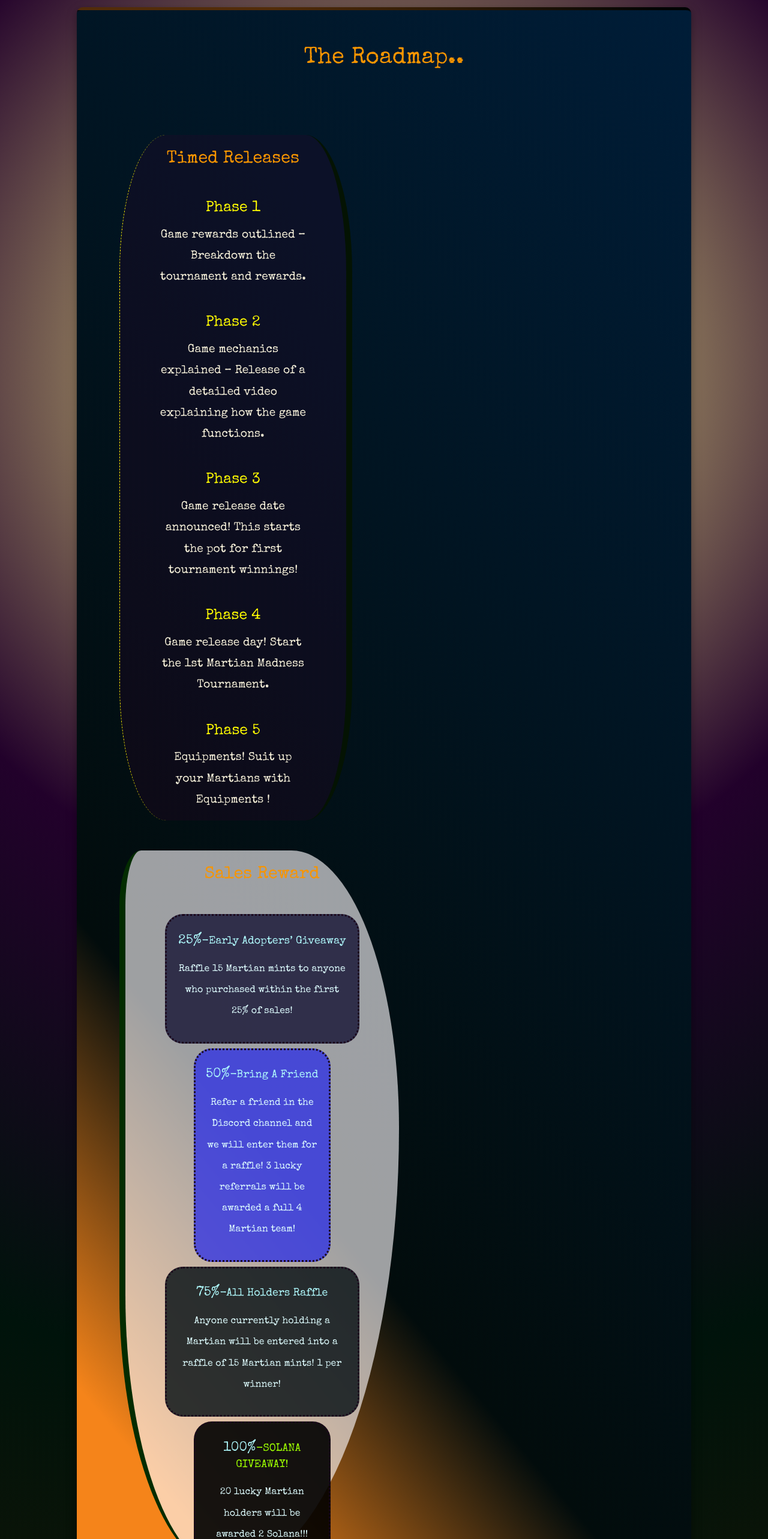
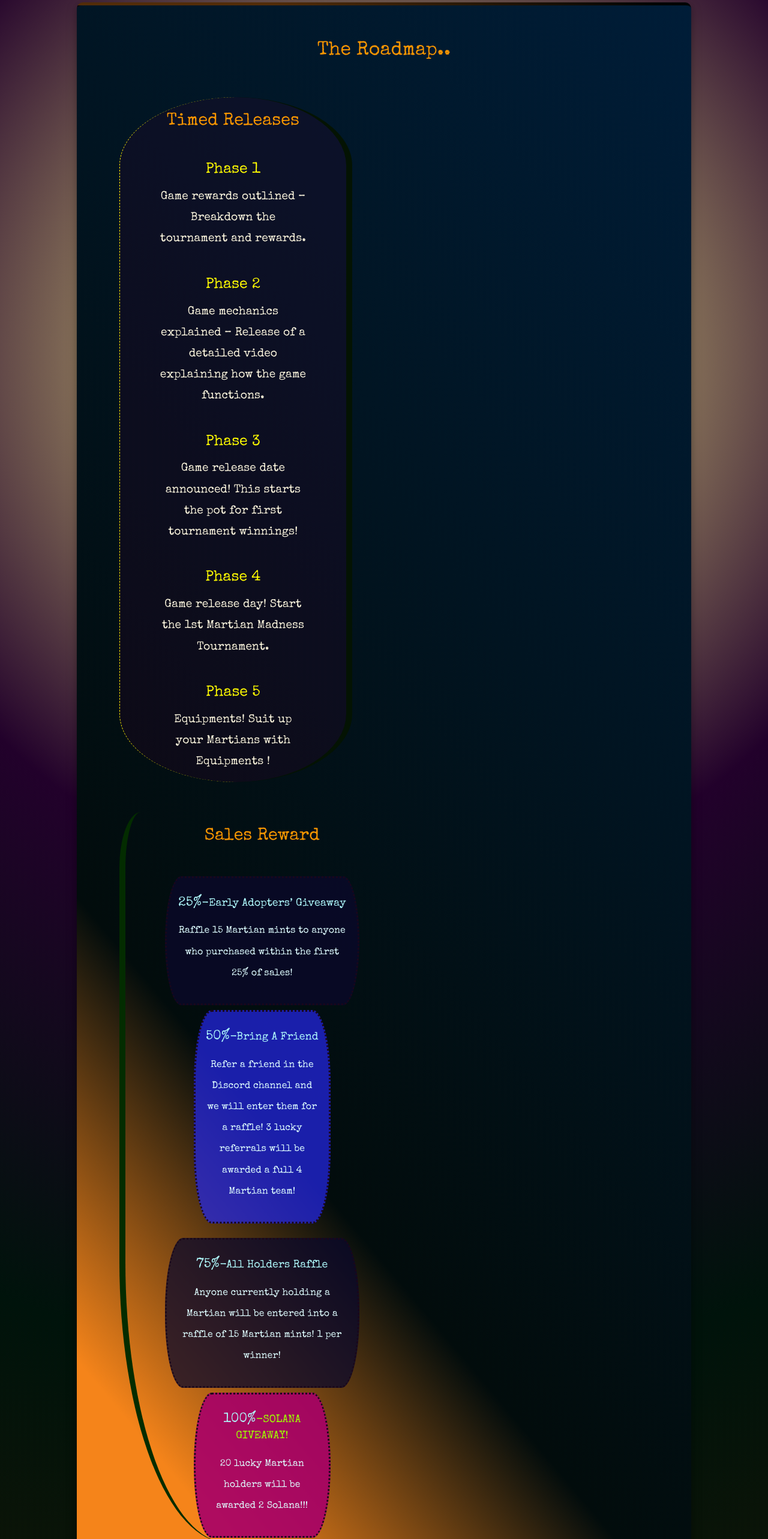
Before and after one commit to Monika-ch/MartianMadness, a React (Create React App) app: page / in a window 1280 px wide. Shown: the part 5019-7585 px from the top of the page at 60% size. Built offline with nearby package versions, Linux system fonts and the light colour scheme; a web font is replaced by a local one.

Commit message:
roadmap ui changes

```diff
--- a/src/components/Roadmap.js
+++ b/src/components/Roadmap.js
@@ -17,7 +17,7 @@ class Roadmap extends Component {
 
             <div className='row'>
               {/* --ROADMAP TIMELINE-- */}
-              <div className='col-md-5 roadmap-box1'>
+              <div className='col-md-5 roadmap-time-release-box'>
                 <div className='roadmap-timeline'>
                   <h3 className='roadmap-subheading mt-md-4'>Timed Releases</h3>
 
@@ -53,11 +53,11 @@ class Roadmap extends Component {
 
               {/* --ROADMAP-REWARDS-- */}
 
-              <div className='col-md-6 roadmap-box2'>
+              <div className='col-md-6 roadmap-rewards-box'>
                 <div className='roadmap-rewards'>
                   <h3 className='roadmap-subheading mt-md-4'>Sales Reward</h3>
 
-                  <div className='roadmap-rewards-para'>
+                  <div className='roadmap-rewards-para roadmap-rewards-para-1'>
                     <h4 className='roadmap-percent'>
                       25%<span>-Early adopters’ giveaway</span>
                     </h4>
@@ -67,7 +67,7 @@ class Roadmap extends Component {
                     </p>
                   </div>
 
-                  <div className='roadmap-rewards-para my-2 mx-5'>
+                  <div className='roadmap-rewards-para roadmap-rewards-para-2 my-2 mx-5'>
                     <h4 className='roadmap-percent'>
                       50%<span>-Bring a friend</span>
                     </h4>
@@ -75,12 +75,10 @@ class Roadmap extends Component {
                       Refer a friend in the Discord channel and we will enter
                       them for a raffle! 3 lucky referrals will be awarded a
                       full 4 Martian team!
-                      {/* "Reserved for referrals who DO NOT
-                        currently own any Martians!" */}
                     </p>
                   </div>
 
-                  <div className='roadmap-rewards-para'>
+                  <div className='roadmap-rewards-para roadmap-rewards-para-3 mt-4'>
                     <h4 className='roadmap-percent'>
                       75%<span>-All holders raffle</span>
                     </h4>
@@ -90,7 +88,7 @@ class Roadmap extends Component {
                     </p>
                   </div>
 
-                  <div className='roadmap-rewards-para my-2 mx-5'>
+                  <div className='roadmap-rewards-para roadmap-rewards-para-4 my-2 mx-5'>
                     <h4 className='roadmap-percent'>
                       100%
                       <span className='roadmap-solana-giveaway'>
--- a/src/styled-components/Roadmap.css
+++ b/src/styled-components/Roadmap.css
@@ -2,7 +2,7 @@
   box-sizing: border-box;
   width: 80vw;
   margin: auto;
-  margin-top: 5rem;
+  margin-top: 4.5rem;
   border-top: 5px inset #131310a9;
   font-family: "Special Elite", cursive;
   background: #000224;
@@ -36,25 +36,22 @@
   line-height: 2.2rem;
 }
 
-.roadmap-box1 {
+.roadmap-time-release-box {
   border-left: 1px dashed #ffee00;
   border-right: 10px solid #041303;
   border-bottom: none;
   margin: 1.56rem;
-  border-radius: 20%;
-  -webkit-border-radius: 20%;
-  -moz-border-radius: 20%;
-  -ms-border-radius: 20%;
-  -o-border-radius: 20%;
+  border-radius: 50% 10%;
+  -webkit-border-radius: 50% 10%;
+  -moz-border-radius: 50% 10%;
+  -ms-border-radius: 50% 10%;
+  -o-border-radius: 50% 10%;
   background-color: #35032e3a;
 }
 
-.roadmap-box2 {
+.roadmap-rewards-box {
   margin: 1.56rem;
-  background-color: #fffcff9d;
   border-left: 10px solid #032c00;
-  /*border-right: 3px ridge rgb(43, 255, 0);
-  */
   border-radius: 10% 50% 80%;
   -webkit-border-radius: 10% 50% 80%;
   -moz-border-radius: 10% 50% 80%;
@@ -69,8 +66,8 @@
 }
 
 .roadmap-heading {
-  font-size: 2em;
-  margin-bottom: 5rem;
+  font-size: 2rem;
+  margin-bottom: 2rem;
 }
 
 .roadmap-subheading {
@@ -93,6 +90,7 @@
 
 .roadmap-timeline-para:hover {
   border-bottom: 1px solid #ff6600;
+  color: #ffc885;
 }
 
 /* --COMMON-- */
@@ -108,7 +106,6 @@
 
 .roadmap-timeline-para:hover,
 .roadmap-rewards-para:hover {
-  color: #ffc885;
   transform: scale(1.015);
   -webkit-transform: scale(1.015);
   -moz-transform: scale(1.015);
@@ -128,30 +125,38 @@
   padding: 1rem;
   padding-top: 0;
   border: 3px dotted #1a071b;
-  border-radius: 30px;
-  -webkit-border-radius: 30px;
-  -moz-border-radius: 30px;
-  -ms-border-radius: 30px;
-  -o-border-radius: 30px;
+  border-radius: 30px 120px;
+  -webkit-border-radius: 30px 120px;
+  -moz-border-radius: 30px 120px;
+  -ms-border-radius: 30px 120px;
+  -o-border-radius: 30px 120px;
   background-color: #0b092cbe;
   font-size: 83%;
 }
 
-.roadmap-rewards div:nth-child(3) {
+.roadmap-rewards-para-1:hover,
+.roadmap-rewards-para-3:hover {
+  background-color: #36050cd7;
+}
+
+.roadmap-rewards-para-2 {
   background-color: #2528e9b7;
 }
 
-.roadmap-rewards div:nth-child(4) {
-  background-color: #0d1518d7;
+.roadmap-rewards-para-2:hover {
+  background-color: #1518c7b7;
 }
 
-.roadmap-rewards div:nth-child(5) {
-  background-color: #000000e8;
+.roadmap-rewards-para-4 {
+  background-color: #a80068e8;
+}
+
+.roadmap-rewards-para-4:hover {
+  background-color: #b9005de8;
 }
 
 .roadmap-rewards-para:hover {
-  color: #fca3ff;
-  background-color: #a601af98;
+  border-color: #746c02;
 }
 
 .roadmap-percent {
```
